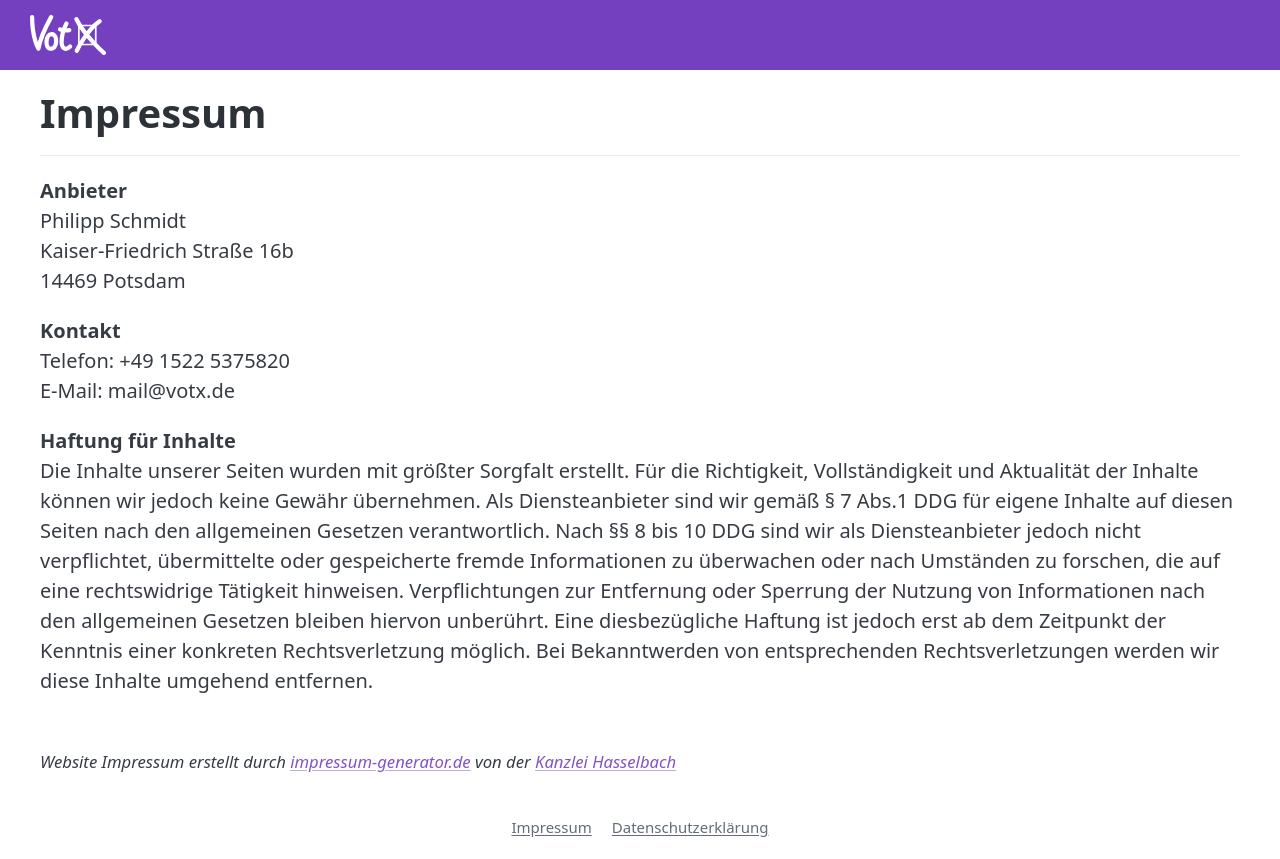
After one commit to phSch08/votx, a FastAPI app: template votx/templates/imprint.jinja in a window 1280 px wide. The commit adds this page. Run offline with FastAPI, Linux system fonts and the light colour scheme; the template is opened without the code that fills it, so the values that code supplies are empty; parts of the project's set-up code (start-up, migrations or seed data) failed here and were passed over.

Commit message:
fix frontend, include imprint

```diff
--- a/votx/db_models.py
+++ b/votx/db_models.py
@@ -51,7 +51,7 @@ class VoteGroup(BaseModel):
 
 class BallotVoteGroup(BaseModel):
     ballot = ForeignKeyField(Ballot, backref="votegroups")
-    votegroup = ForeignKeyField(VoteGroup, backref="ballots")
+    votegroup = ForeignKeyField(VoteGroup, backref="ballots", on_delete="CASCADE")
 
 
 class VoteGroupMembership(BaseModel):
--- a/votx/main.py
+++ b/votx/main.py
@@ -63,7 +63,7 @@ async def lifespan(app: FastAPI):
     db.close()
 
 
-app = FastAPI(lifespan=lifespan, host="0.0.0.0", docs_url=None, redoc_url=None)
+app = FastAPI(lifespan=lifespan, host="0.0.0.0", docs_url="/docs", redoc_url=None)
 app.mount("/static", StaticFiles(directory="votx/static"), name="static")
 templates = Jinja2Templates(directory="votx/templates")
 
@@ -83,6 +83,16 @@ def index(request: Request, voter_token: Annotated[str | None, Cookie()] = None)
         return templates.TemplateResponse(
             request=request, name="index.jinja", context={"alert_message": ""}
         )
+
+
+@app.get("/datenschutz")
+def get_privacy(request: Request):
+    return templates.TemplateResponse(request=request, name="privacy.jinja")
+
+
+@app.get("/impressum")
+def get_imprint(request: Request):
+    return templates.TemplateResponse(request=request, name="imprint.jinja")
 
 
 @app.post("/register")
@@ -107,7 +117,7 @@ def register_voter(request: Request, registration_token: Annotated[str, Form()])
 
     # create voterToken
     voter_token = VoterToken.create(
-        token=secrets.token_hex(64), registrationToken=token
+        token=secrets.token_hex(64), registration_token=token
     )
 
     expiry_time = (
--- a/votx/routers/vote.py
+++ b/votx/routers/vote.py
@@ -79,14 +79,14 @@ async def vote(vote: VoteData, token: VoterToken) -> tuple[bool, str]:
         return (False, "Voteoption ids do not match ballot!")
 
     # check if vote is correct
-    if len(vote.votes) > ballot.maximumVotes or len(vote.votes) < ballot.minimumVotes:
+    if len(vote.votes) > ballot.maximum_votes or len(vote.votes) < ballot.minimum_votes:
         return (
             False,
             "The number of given votes does not match the expected number of votes!",
         )
 
     # check for vote stacking
-    if len(vote.votes) != len(set(vote.votes)) and not ballot.voteStacking:
+    if len(vote.votes) != len(set(vote.votes)) and not ballot.vote_stacking:
         return (False, "Vote Stacking is not allowed!")
 
     if len(vote.custom_id) != 12:
--- a/votx/static/custom.css
+++ b/votx/static/custom.css
@@ -88,3 +88,22 @@ article.alert {
     background-color: #70000030;
     border: solid 1px #700000FF;
 }
+
+footer {
+    display: flex;
+    justify-content: center;
+    align-items: center;
+
+    a {
+        margin-left: 10px;
+        margin-right: 10px;
+        font-size: .75em;
+        color: var(--pico-muted-color);
+        text-decoration-color: var(--pico-muted-color);
+    }
+
+    a:hover {
+        color: var(--pico-primary);
+        text-decoration-color: var(--pico-primary);
+    }
+}
--- a/votx/templates/admin.jinja
+++ b/votx/templates/admin.jinja
@@ -248,9 +248,11 @@
                 </fieldset>
             </form>
         </article>
-
-
     </main>
+    <footer class="container">
+            <a href="/impressum">Impressum</a>
+            <a href="/datenschutz">Datenschutzerklärung</a>
+    </footer>
 </body>
 
 </html>
--- /dev/null
+++ b/votx/templates/imprint.jinja
@@ -0,0 +1,56 @@
+<!DOCTYPE html>
+<html>
+
+<head>
+    <meta charset="utf-8">
+    <meta name="viewport" content="width=device-width, initial-scale=1">
+    <meta name="color-scheme" content="light dark" />
+    <link rel="stylesheet" href="{{ url_for('static', path='/pico.violet.css') }}">
+    <link rel="stylesheet" href="{{ url_for('static', path='/custom.css') }}">
+    <script type="text/javascript" src="{{ url_for('static', path='/inputmask.js') }}" defer></script>
+    <title>Votix</title>
+</head>
+
+<body>
+    <header class="mainheader">
+        <nav class="container-fluid">
+            <ul>
+                <img class="mainheading" src="{{ url_for('static', path='/logo.svg') }}">
+            </ul>
+        </nav>
+    </header>
+    <main class="container">
+        <div class='impressum'>
+            <h1>Impressum</h1>
+            <hr>
+            <p><strong>Anbieter</strong><br>
+                Philipp Schmidt<br>
+                Kaiser-Friedrich Straße 16b<br>
+                14469 Potsdam<br>
+            </p>
+            <p><strong>Kontakt</strong> <br>
+                Telefon: +49 1522 5375820<br>
+                E-Mail: mail@votx.de<br></p>
+
+            <p><strong>Haftung für Inhalte</strong><br>
+                Die Inhalte unserer Seiten wurden mit größter Sorgfalt erstellt. Für die Richtigkeit, Vollständigkeit
+                und Aktualität der Inhalte können wir jedoch keine Gewähr übernehmen. Als Diensteanbieter sind wir gemäß
+                § 7 Abs.1 DDG für eigene Inhalte auf diesen Seiten nach den allgemeinen Gesetzen verantwortlich. Nach §§
+                8 bis 10 DDG sind wir als Diensteanbieter jedoch nicht verpflichtet, übermittelte oder gespeicherte
+                fremde Informationen zu überwachen oder nach Umständen zu forschen, die auf eine rechtswidrige Tätigkeit
+                hinweisen. Verpflichtungen zur Entfernung oder Sperrung der Nutzung von Informationen nach den
+                allgemeinen Gesetzen bleiben hiervon unberührt. Eine diesbezügliche Haftung ist jedoch erst ab dem
+                Zeitpunkt der Kenntnis einer konkreten Rechtsverletzung möglich. Bei Bekanntwerden von entsprechenden
+                Rechtsverletzungen werden wir diese Inhalte umgehend entfernen.</p><br>
+
+            <cite><small>Website Impressum erstellt durch <a
+                    href="https://www.impressum-generator.de">impressum-generator.de</a> von
+                der <a href="https://www.kanzlei-hasselbach.de/" rel="nofollow">Kanzlei Hasselbach</a></small></cite>
+        </div>
+
+    </main>
+    <footer class="container">
+        <a href="/impressum">Impressum</a>
+        <a href="/datenschutz">Datenschutzerklärung</a>
+    </footer>
+</body>
--- a/votx/templates/index.jinja
+++ b/votx/templates/index.jinja
@@ -27,7 +27,7 @@
                 {% if alert_message %}
                     <article class="alert">🛈 {{alert_message}}</article>
                 {% endif %}
-                <input name="registrationToken" placeholder="XXXXX - XXXXX - XXXXX" data-slots="X"
+                <input name="registration_token" placeholder="XXXXX - XXXXX - XXXXX" data-slots="X"
                     style="text-align:center; font-family: monospace;" inputmode="numeric" />
                 <p>Durch ausführen der Anmeldung wird das Registrierungstoken ungültig. Die Teilnahme an der Wahl
                     ist anschließend nur in diesem Browser möglich!</p>
@@ -37,6 +37,10 @@
 
         </form>
     </main>
+    <footer class="container">
+            <a href="/impressum">Impressum</a>
+            <a href="/datenschutz">Datenschutzerklärung</a>
+    </footer>
 </body>
 
 </html>
--- a/votx/templates/vote.jinja
+++ b/votx/templates/vote.jinja
@@ -69,6 +69,10 @@
             </label>
         </template>
     </main>
+    <footer class="container">
+            <a href="/impressum">Impressum</a>
+            <a href="/datenschutz">Datenschutzerklärung</a>
+    </footer>
     <dialog id="voteDialog">
         <article>
             <header><strong>Wahl abgesendet</strong></header>
```
Also changed, not shown: votx/helpers/data.py (+7 -6 lines), votx/routers/admin.py (+10 -10 lines), votx/static/admin.css (+19 -0 lines), votx/static/admin.js (+11 -11 lines), votx/static/beamer.js (+9 -11 lines), votx/static/custom.js (+11 -15 lines), votx/templates/login.jinja (+6 -1 lines).
